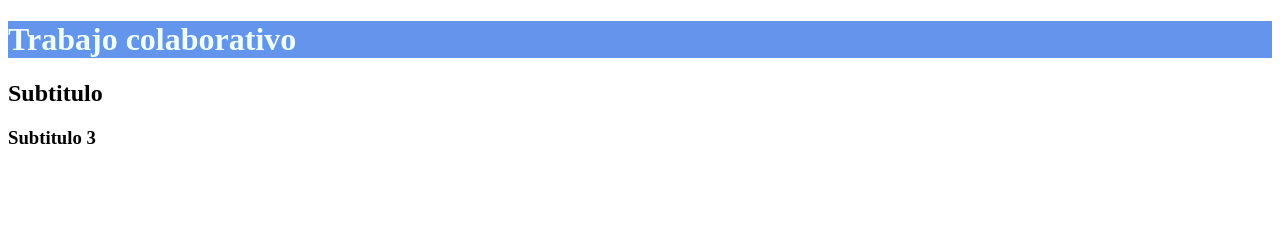
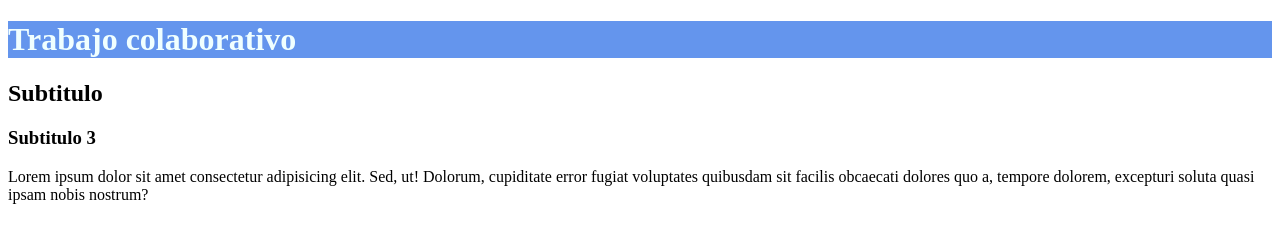
Before and after one commit to dayanare/trabajo-colaborativo-v, a plain HTML site: page index.html in a window 1280 px wide. Drawn offline with Linux system fonts and the light colour scheme.

Commit message:
add main

```diff
--- a/index.html
+++ b/index.html
@@ -13,6 +13,12 @@
     <main>
       <h2>Subtitulo</h2>
       <h3>Subtitulo 3</h3>
+      <p>
+        Lorem ipsum dolor sit amet consectetur adipisicing elit. Sed, ut!
+        Dolorum, cupiditate error fugiat voluptates quibusdam sit facilis
+        obcaecati dolores quo a, tempore dolorem, excepturi soluta quasi ipsam
+        nobis nostrum?
+      </p>
     </main>
   </body>
 </html>
```
